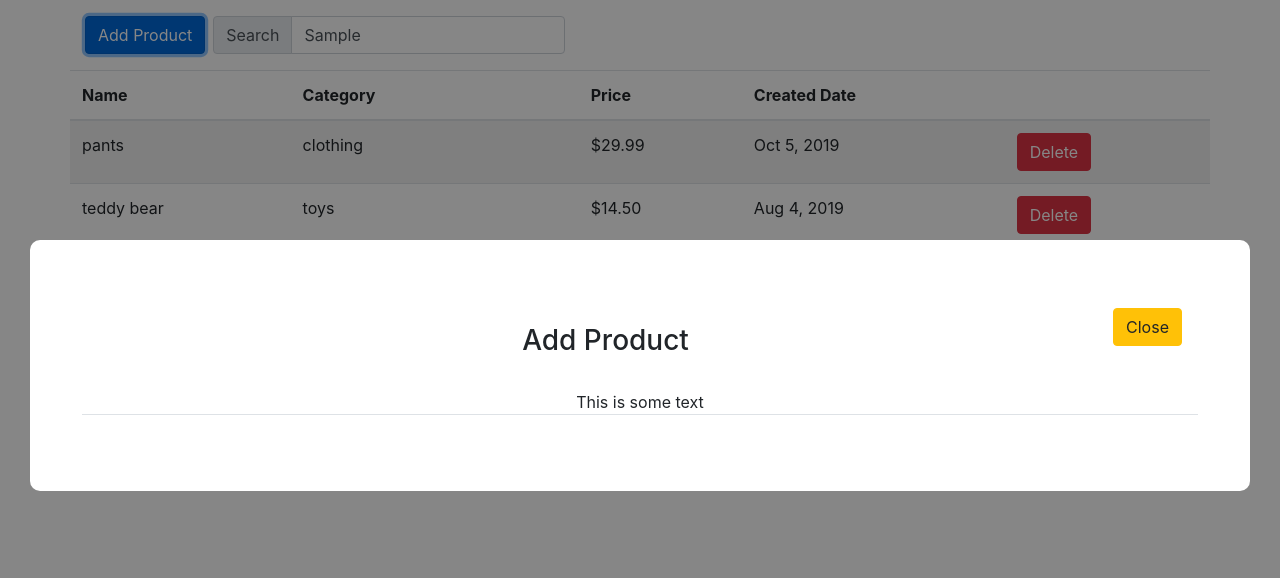
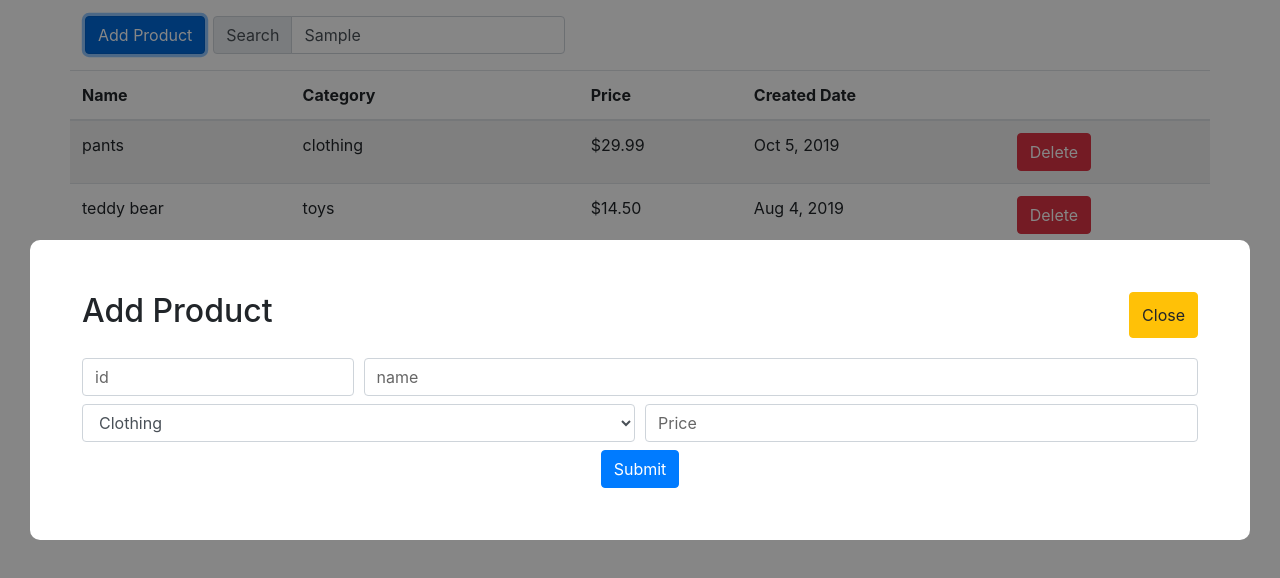
Before and after one commit to DewofyourYouth/products-list-app, a React (Create React App) app: page / in a window 1280 px wide. Both pictures are taken after typing "Sample" into the empty fields and a click on the button "Add Product". Shown: the top 578 px of the page. Built offline with nearby package versions, Linux system fonts and the light colour scheme.

Commit message:
add products with modal

```diff
--- a/src/actions/index.js
+++ b/src/actions/index.js
@@ -1,7 +1,7 @@
-// Product Reducers
-export const addProduct = ({ id, name, category, price, created_date }) => ({
+// Product actions
+export const addProduct = payload => ({
   type: 'ADD_PRODUCT',
-  payload: { id, name, category, price, created_date }
+  payload: payload
 });
 
 export const deleteProduct = id => ({
@@ -9,7 +9,7 @@ export const deleteProduct = id => ({
   id
 });
 
-// Modal Reducers
+// Modal actions
 export const toggleModal = () => ({
   type: 'TOGGLE_MODAL'
 });
--- a/src/components/ActionBar.js
+++ b/src/components/ActionBar.js
@@ -2,13 +2,14 @@ import React from 'react';
 import Modal from './Modal';
 import { connect } from 'react-redux';
 import { toggleModal } from '../actions';
+import AddProduct from './AddProduct';
 
 const ActionBar = ({ modal, toggleModal }) => {
-  console.log(modal);
-  let showFormModal = false;
   return (
     <div className="btn-toolbar mt-3 mb-3" role="toolbar">
-      <Modal header="Add Product">This is some text</Modal>
+      <Modal header="Add Product">
+        <AddProduct />
+      </Modal>
       <button className="btn btn-primary mr-2" onClick={toggleModal}>
         Add Product
       </button>
--- a/src/components/AddProduct.js
+++ b/src/components/AddProduct.js
@@ -0,0 +1,84 @@
+import React, { Component } from 'react';
+import { connect } from 'react-redux';
+import { addProduct, toggleModal } from '../actions';
+
+class AddProduct extends Component {
+  getValueHelper(id) {
+    return document.getElementById(id).value;
+  }
+
+  handleClick = () => {
+    this.props.addProduct({
+      id: this.getValueHelper('product-id'),
+      name: this.getValueHelper('product-name'),
+      category: this.getValueHelper('product-category'),
+      price: parseInt(this.getValueHelper('product-price')),
+      created_date: new Date().toDateString()
+    });
+  };
+
+  render() {
+    return (
+      <div>
+        <div className="form-row mb-2">
+          <div className="col-md-3">
+            <input
+              id="product-id"
+              type="text"
+              className="form-control"
+              placeholder="id"
+            />
+          </div>
+          <div className="col-md-9">
+            <input
+              id="product-name"
+              type="text"
+              className="form-control"
+              placeholder="name"
+            />
+          </div>
+        </div>
+        <div className="form-row">
+          <div className="col">
+            <select id="product-category" className="form-control">
+              <option>Clothing</option>
+              <option>Housewares</option>
+              <option>Electronics</option>
+              <option>Sporting Goods</option>
+              <option>Toys</option>
+            </select>
+          </div>
+          <div className="col mb-2">
+            <input
+              id="product-price"
+              type="number"
+              className="form-control"
+              placeholder="Price"
+            />
+          </div>
+        </div>
+        <button
+          id="add-product-btn"
+          onClick={() => {
+            return this.handleClick();
+          }}
+          onMouseUp={() => this.props.toggleModal()}
+          className="btn btn-primary"
+        >
+          Submit
+        </button>
+      </div>
+    );
+  }
+}
+
+const mapStateToProps = state => {
+  return {
+    modal: state.modal,
+    products: state.products
+  };
+};
+
+export default connect(mapStateToProps, { addProduct, toggleModal })(
+  AddProduct
+);
--- a/src/components/Modal.css
+++ b/src/components/Modal.css
@@ -23,9 +23,15 @@
   height: fit-content;
   padding: 50px;
 }
-
-.modal-header {
+.mod-header {
+  justify-content: space-between;
+  display: flex;
   margin: auto;
-  text-align: center;
+  margin-bottom: 20px;
   border: none;
 }
+
+.modal-main {
+  border: none;
+  padding-bottom: 20px;
+}
--- a/src/components/Modal.js
+++ b/src/components/Modal.js
@@ -7,14 +7,14 @@ const Modal = ({ show, header, toggleModal, children }) => {
   return (
     <div className={show ? 'mod' : 'mod-hidden'}>
       <div className="mod-content-wrapper">
-        <div className="modal-header">
-          <h3 className="modal-header">{header}</h3>
+        <div className="mod-header">
+          <h2>{header}</h2>
           <button className="btn btn-warning" onClick={toggleModal}>
             Close
           </button>
         </div>
-        <div className="modal-main">{children}</div>
-        <div className="modal-footer"></div>
+        <div className="mod-main">{children}</div>
+        <div className="mod-footer"></div>
       </div>
     </div>
   );
```
